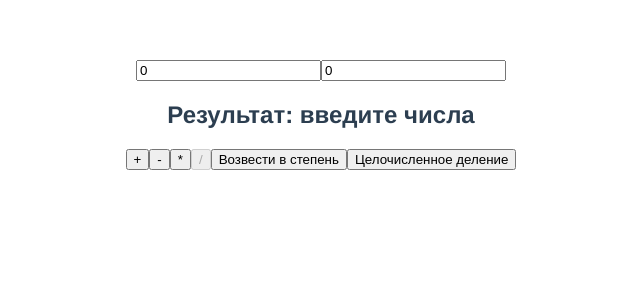
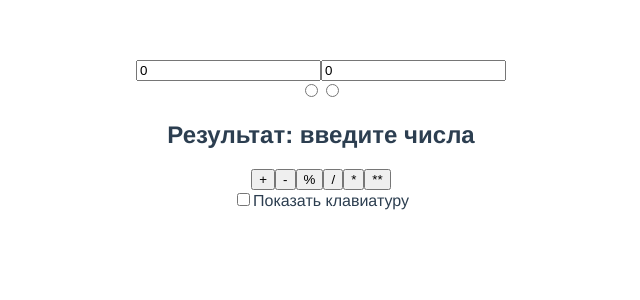
Before and after one commit to viers01/vue-app, a Vue app: page / in a window 1280 px wide. Shown: the top 300 px of the page, without its empty margins (319-959 px from the left). Built offline with nearby package versions, Linux system fonts and the light colour scheme.

Commit message:
lesson 2

```diff
--- a/src/components/container.vue
+++ b/src/components/container.vue
@@ -1,15 +1,63 @@
 <template>
 	<div class="hello">
-		<input type="number" v-model.number="first" />
-		<input type="number" v-model.number="second" @input="checkInfinity" />
+		<input
+			type="number"
+			name="first"
+			v-model.number="first"
+			@focus="onfocus"
+		/>
+		<input
+			type="number"
+			name="second"
+			v-model.number="second"
+			@focus="onfocus"
+		/>
+		<div>
+			<input
+				type="radio"
+				value="first"
+				name="first"
+				id="first"
+				v-model="picked"
+			/>
+			<input
+				type="radio"
+				value="second"
+				name="second"
+				id="second"
+				v-model="picked"
+			/>
+		</div>
 		<h2>Результат: {{ result || "введите числа" }}</h2>
-		<button @click="calcutale('+')">+</button>
-		<button @click="calcutale('-')">-</button>
-		<button @click="calcutale('*')">*</button>
-		<button @click="calcutale('/')" v-if="!second" disabled>/</button>
-		<button @click="calcutale('/')" v-else>/</button>
-		<button @click="calcutale('**')">Возвести в степень</button>
-		<button @click="calcutale('%')">Целочисленное деление</button>
+
+		<button
+			v-for="(operation, index) in operations"
+			:key="index"
+			@click="calcutale(operation)"
+		>
+			{{ operation }}
+		</button>
+		<div>
+			<input
+				type="checkbox"
+				name="keyboard"
+				id="keyboard"
+				@input="isVisible = !isVisible"
+			/>
+			<label for="keyboard">Показать клавиатуру</label>
+		</div>
+		<div v-show="isVisible">
+			<button
+				v-for="n in 10"
+				:key="n - 1"
+				:value="n - 1"
+				@click="inputNumber"
+			>
+				{{ n - 1 }}
+			</button>
+			<button @click="removeLast">Delete</button>
+		</div>
+		<div v-for="(log, index) in logs" :key="index">{{ log }}</div>
 	</div>
 </template>
 
@@ -22,39 +70,72 @@ export default {
 	},
 	data() {
 		return {
-			result: 0,
+			result: "",
 			first: 0,
 			second: 0,
+			operations: ["+", "-", "%", "/", "*", "**"],
+			logs: {},
+			picked: "",
+			isVisible: false,
 		};
 	},
 	methods: {
+		removeLast() {
+			this[this.picked] = this[this.picked].slice(0, -1);
+		},
+		inputNumber(event) {
+			this[this.picked] += event.target.value;
+		},
+		fib(n) {
+			return n <= 1 ? n : this.fib(n - 1) + this.fib(n - 2);
+		},
+		onfocus(event) {
+			this.picked = event.target.name;
+		},
 		calcutale(action = "+") {
+			this.inputsToNumber()
 			switch (action) {
 				case "+":
 					this.summ();
+
 					break;
 				case "-":
 					this.subtract();
+
 					break;
 				case "*":
 					this.multiply();
+
 					break;
 				case "/":
 					this.devide();
+
 					break;
 				case "**":
 					this.exponent();
+
 					break;
 				case "%":
 					this.division();
+
 					break;
 			}
+			// this.logs[Date.now()] = `${this.first} ${action} ${this.second} = ${this.result}`;
+			this.$set(
+				this.logs,
+				Date.now(),
+				`${this.first} ${action} ${this.second} = ${this.result}`
+			);
 		},
 		isEmpty() {
 			this.second === 0 ? true : false;
 		},
+		inputsToNumber() {
+			this.first = Number(this.first);
+			this.second = Number(this.second);
+		},
 		summ() {
-			this.result = this.first + this.second;
+			this.result = +this.first + +this.second;
 		},
 		devide() {
 			this.result = this.first / this.second;
```
